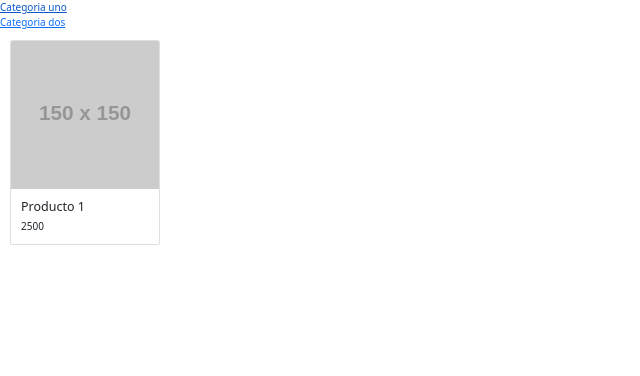
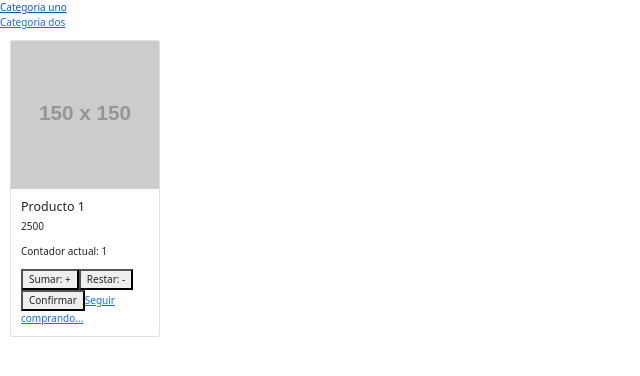
Before and after one commit to Matiasigparedes/React.js-CoderHouse-Project, a React (Create React App) app: page /item/1 in a window 1280 px wide. Shown: the top 376 px of the page, without its empty margins (0-640 px from the left). Built offline with nearby package versions, Linux system fonts and the light colour scheme.

Commit message:
React version 0.7

```diff
--- a/src/ItemCounter/ItemCounter.js
+++ b/src/Components/ItemCounter/ItemCounter.js
@@ -1,4 +1,5 @@
 import React, {useState, useEffect} from 'react';
+import ItemDetail from '../ItemDetail/ItemDetail';
 
 function ItemCount({stock, initial, onAdd}){
 
--- a/src/Components/ItemDetail/ItemDetail.js
+++ b/src/Components/ItemDetail/ItemDetail.js
@@ -1,6 +1,17 @@
-import React from "react";
+import React from 'react';
+import { useState } from 'react';
+import { Link } from 'react-router-dom';
+import ItemCounter from '../ItemCounter/ItemCounter';
 
+//rcf
 const ItemDetail = ({ producto }) => {
+
+  const [cantidadDefinida, setCantidadDefinida] = useState(0);
+
+  const onAdd = (cantidad) => {
+    setCantidadDefinida(cantidad);
+  };
+
   return (
     <div className="card" style={{ width: "15rem", margin: "10px" }}>
       <img
@@ -12,6 +23,26 @@ const ItemDetail = ({ producto }) => {
       <div className="card-body">
         <h5 className="card-title"> {producto.nombre} </h5>
         <p className="card-text"> {producto.precio} </p>
+
+        {
+          cantidadDefinida == 0 ?
+          (
+            <ItemCounter initial={1} stock = {10} onAdd={onAdd}/>
+          ) : (
+            <>
+            <Link to="/cart">
+              <button>Terminar compra</button>
+            </Link>
+
+            <button onClick={() => setCantidadDefinida(0)}>
+              Editar compra
+            </button>
+            </>
+          )
+        }
+        <Link to="/">
+          Seguir comprando...
+        </Link>
       </div>
     </div>
   );
```
